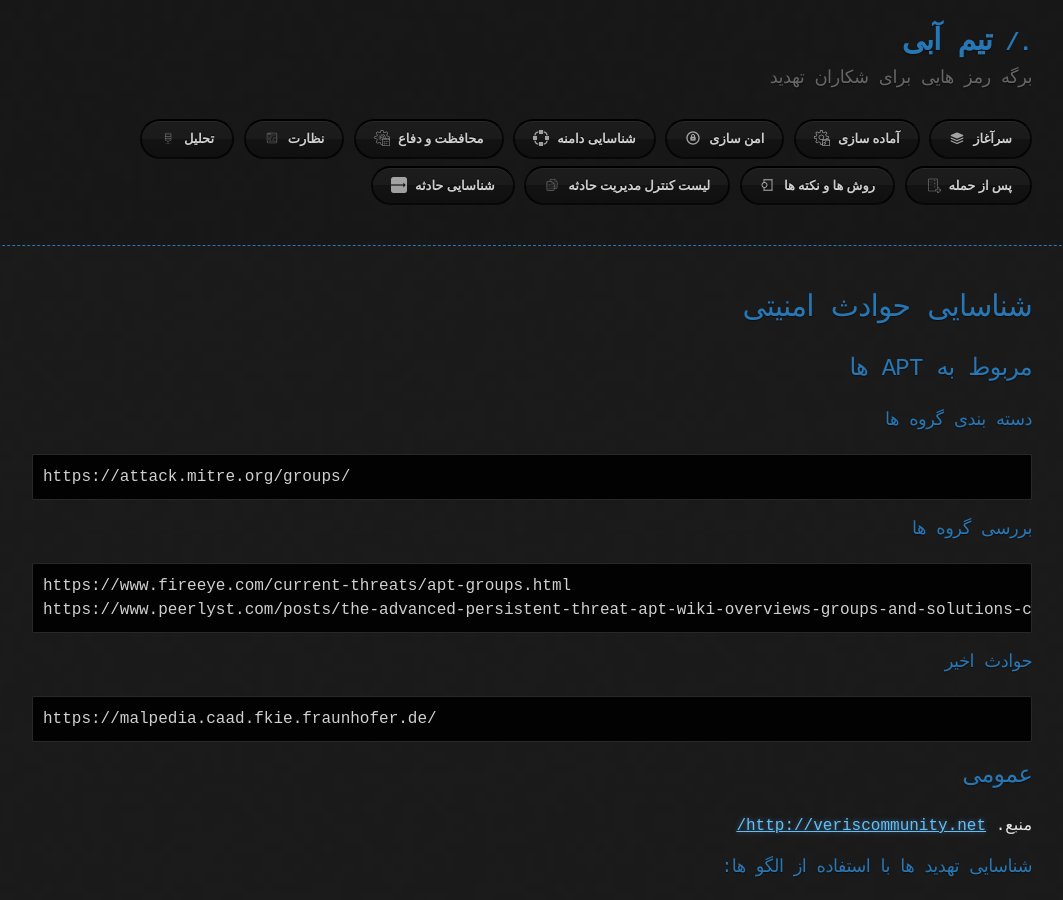
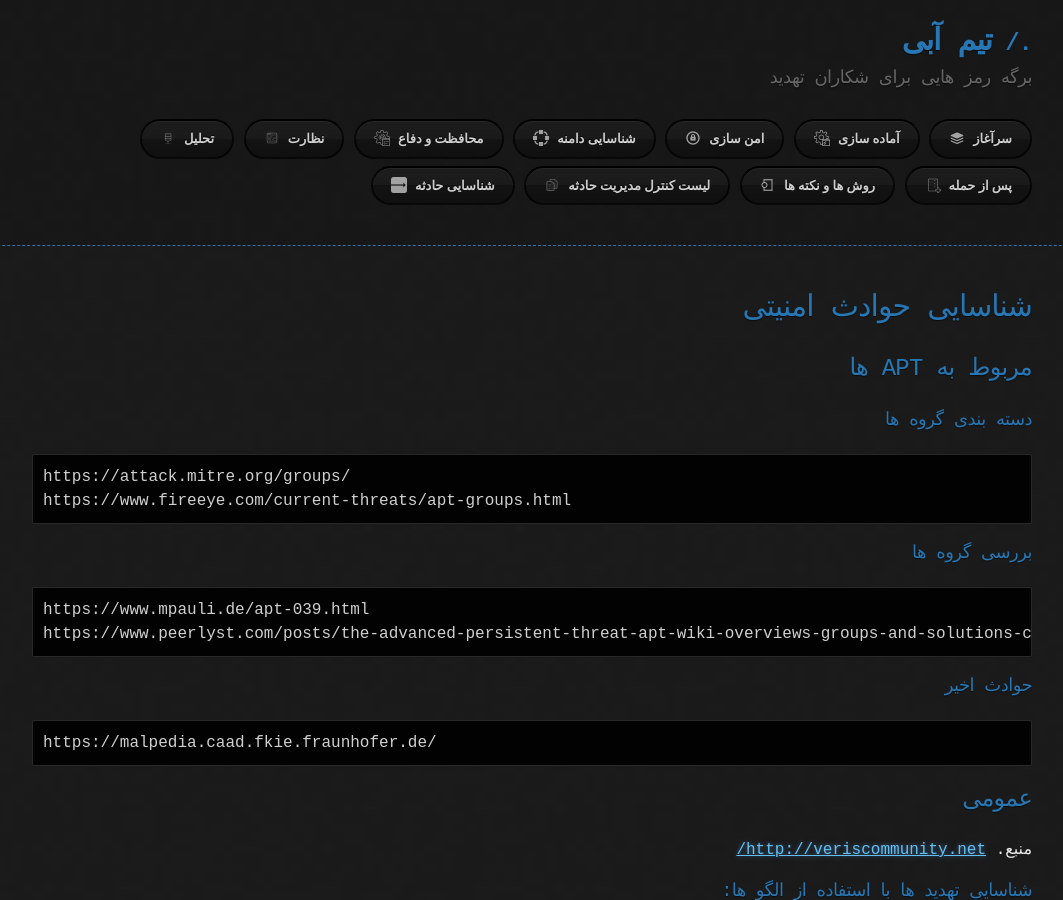
Before and after one commit to irblueteam/blue-team, a Jekyll site: the page built from security-incident-identification-schema.md, in a window 1280 px wide and 900 px high. Shown: the whole window, without its empty margins (108-1171 px from the left). Built offline with Jekyll 4.4.1, drawn with Linux system fonts in a browser that asks for light colours; some web fonts are replaced; our own code applies the rules of GitHub Pages for plain Markdown files; some of the changed lines change nothing that is shown.

Commit message:
add apt resources

````diff
--- a/security-incident-identification-schema.md
+++ b/security-incident-identification-schema.md
@@ -6,11 +6,12 @@
 
 ```text
 https://attack.mitre.org/groups/
+https://www.fireeye.com/current-threats/apt-groups.html
 ```
 ### بررسی گروه ها
 
 ```text
-https://www.fireeye.com/current-threats/apt-groups.html
+https://www.mpauli.de/apt-039.html
 https://www.peerlyst.com/posts/the-advanced-persistent-threat-apt-wiki-overviews-groups-and-solutions-chiheb-chebbi
 ```
 
````
